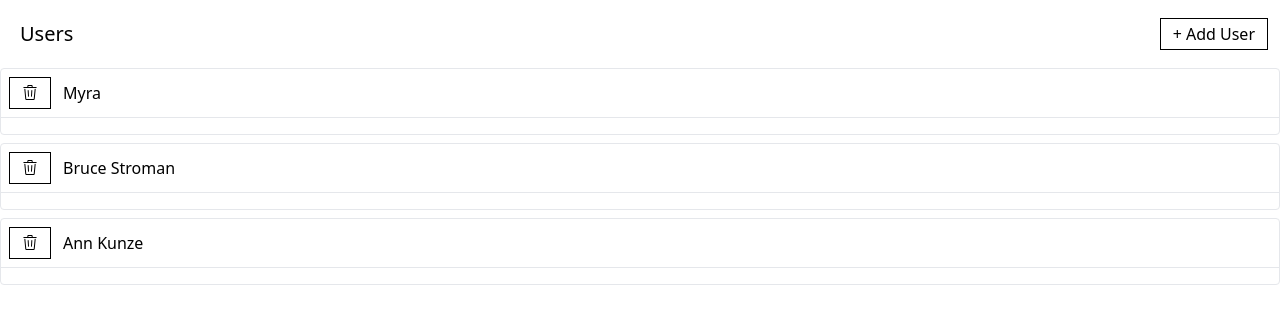
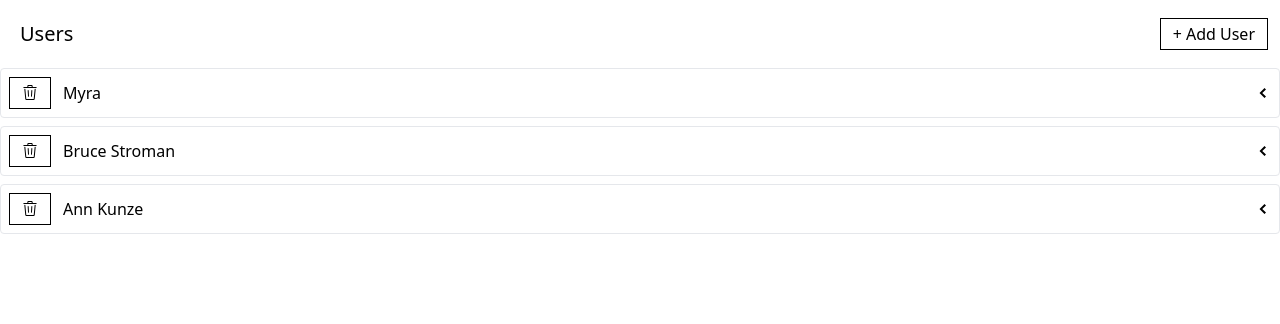
Before and after one commit to OmarShebl36/Media, a React (Create React App) app: page / in a window 1280 px wide. Shown: the top 324 px of the page. Built offline with nearby package versions, Linux system fonts and the light colour scheme; data requests are answered from the project's data file.

Commit message:
feat: update the expandablePanel ui

```diff
--- a/src/components/ExpandablePanel.tsx
+++ b/src/components/ExpandablePanel.tsx
@@ -1,4 +1,5 @@
-import React from 'react';
+import React, { useState } from 'react';
+import { GoChevronDown, GoChevronLeft } from 'react-icons/go';
 
 interface Props {
   children: React.ReactNode;
@@ -6,16 +7,23 @@
 }
 
 function ExpandablePanel({ children, header }: Props) {
+  const [expanded, setExpanded] = useState(false);
+
+  const handleClick = () => {
+    setExpanded(!expanded);
+  };
+
   return (
     <div className='mb-2 border rounded'>
-      <div className='flex p-2 justify-between items-center cursor-pointer'>
+      <div className='flex p-2 justify-between items-center'>
         <div className='flex flex-row items-center justify-between'>
           {header}
         </div>
+        <div className='cursor-pointer' onClick={handleClick}>
+          {expanded ? <GoChevronDown /> : <GoChevronLeft />}
+        </div>
       </div>
-      <div className='p-2 border-t'>
-
-      </div>
+      {expanded && <div className='p-2 border-t'>{children}</div>}
     </div>
   );
 }
```
